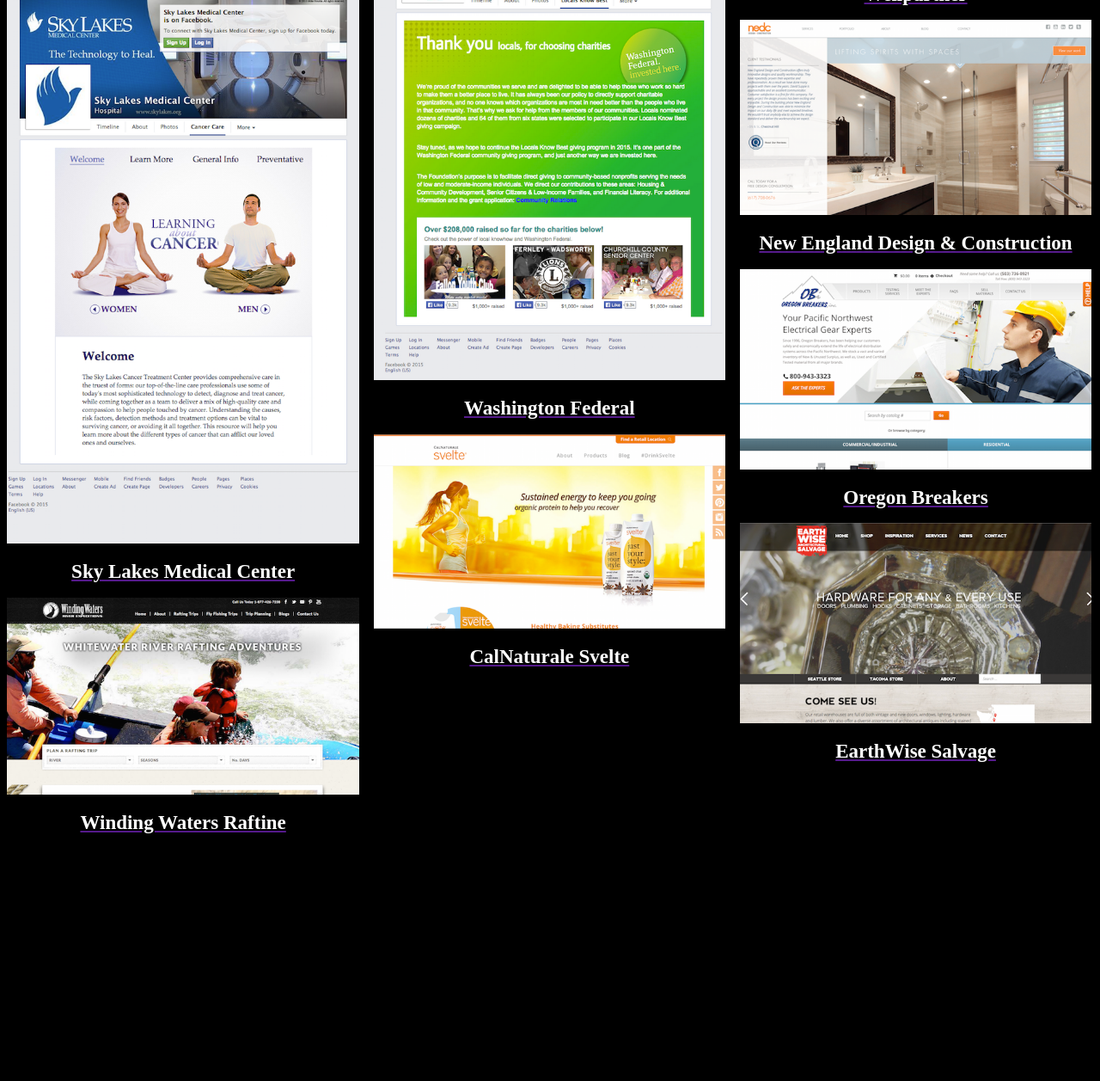
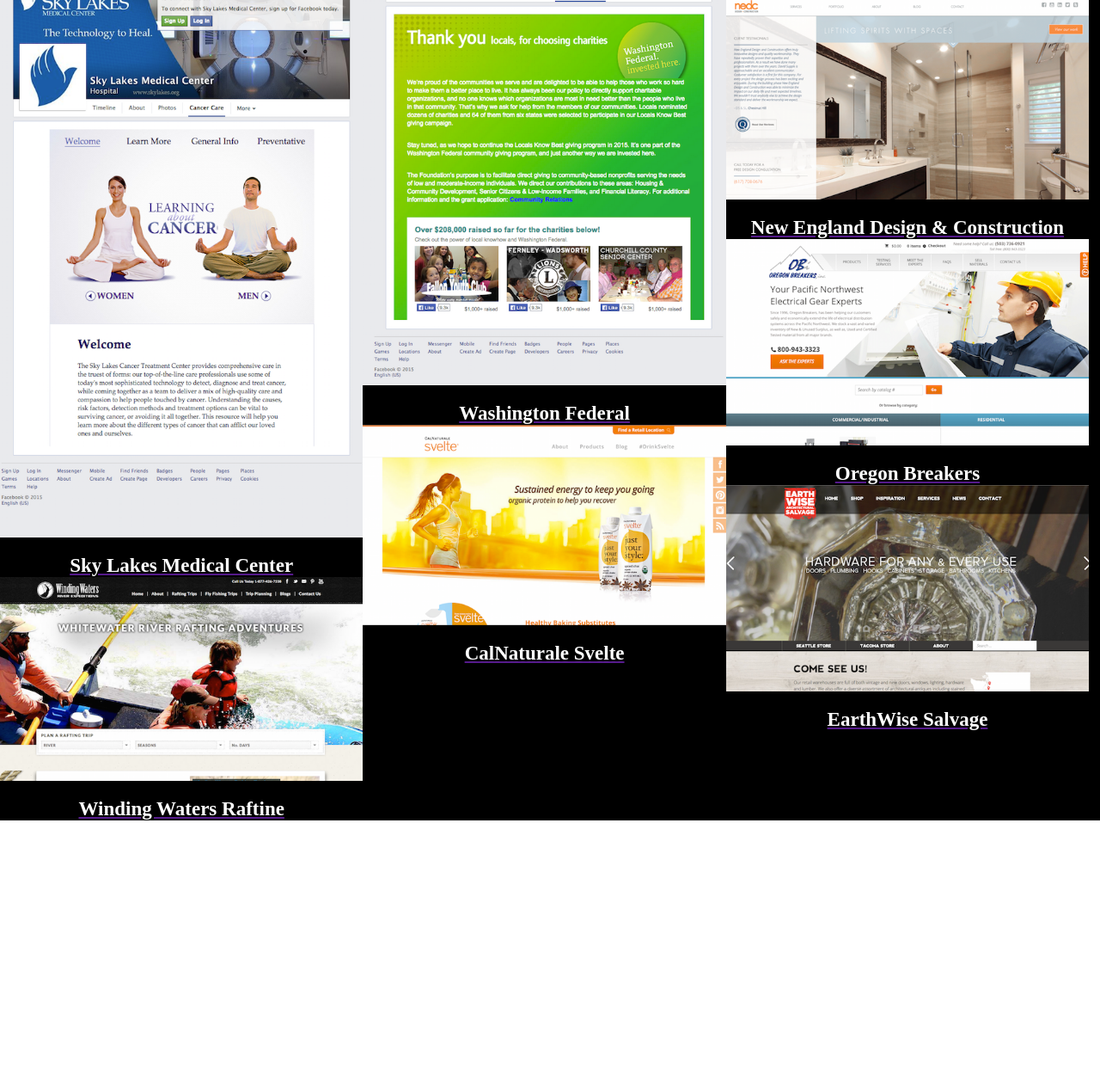
Before and after one commit to team3cord/SubtleDigital, a website: page public/index.html at #/portfolio in a window 1280 px wide. Shown: the part 862-2119 px from the top of the page at 86% size. After the commit the page ends 1816 px from the top, so only its background shows below. Drawn offline with nearby package versions, Linux system fonts and the light colour scheme; some packages are replaced by stand-ins of ours.

Commit message:
Used masonry instead of ng-masonry.

```diff
--- a/public/app.js
+++ b/public/app.js
@@ -1,8 +1,8 @@
 angular
    .module('SubDig', [
       'ngRoute',
-      'ngResource',
-      'wu.masonry'
+      'ngResource'
+      //'wu.masonry'
    ]);
 angular
    .module('SubDig')
@@ -46,14 +46,16 @@
    }]);
 
 //angular
-//   .directive('showProject', function(){
+ //  .directive('showProject', function(){
  //     return {
-   //      restrict: 'A',
-     //    templateUrl : function(elem, attr){
-       //     return 'partials/'+attr.type+'.html';
+ //        link: function($scope, element, attrs){
+ //           var msnry = new Masonry ( element, {
+ //              itemSelector: '.masonry-brick'
+ //           }
+//
  //        }
-  //    }
-  // });
+ //     }
+ //  });
 
 
 angular
--- a/public/index.html
+++ b/public/index.html
@@ -24,15 +24,7 @@
    </header>
 
 </div>
-<!-- <div ng-controller="NavCtrl as nav">
-   <header>
-      {{nav.menu}}
-      <nav class="port-nav">
-         <a class="logo" href="/#/">Subtle <span class="dig">Digital</span></a>
-      </nav>
 
-   </header>
-</div> -->
 
 <!-- Add your site or application content here -->
 <div ng-view></div>
@@ -52,7 +44,6 @@
 <script src="/js/lib/imagesloaded/imagesloaded.js"></script>
 <script src="/js/lib/angular/angular.js"></script>
 <script src="/js/lib/angular-resource/angular-resource.js"></script>
-<script src="/js/lib/angular-masonry/angular-masonry.js"></script>
 <script src="https://ajax.googleapis.com/ajax/libs/angularjs/1.2.7/angular-route.js"></script>
 
 <script src="/app.js"></script>
--- a/public/js/ng/controllers/module.js
+++ b/public/js/ng/controllers/module.js
@@ -1,6 +1,6 @@
 angular
    .module('SubDig', [
       'ngRoute',
-      'ngResource',
-      'wu.masonry'
+      'ngResource'
+      //'wu.masonry'
    ]);
--- a/public/partials/portfolio.html
+++ b/public/partials/portfolio.html
@@ -44,68 +44,78 @@
          </div>
 
          </div>
-   <masonry class="mason">
-      <section class="masonry-brick" >
+   <div id="container" class="mason">
+      <section class="masonbrick" >
          <a href="" ng-click="main.active = 'full'"  >
             <img ng-src="/assets/imgs/fullpixel.png">
             <h3>FullPixel</h3>
          </a>
-      </section><section class="masonry-brick" >
+      </section>
+      <section class="masonbrick" >
          <a href="" ng-click="main.active = 'tof'"  >
             <img ng-src="/assets/imgs/tofurky.png">
             <h3>Tofurky</h3>
          </a>
-      </section><section class="masonry-brick" >
+      </section><section class="masonbrick" >
          <a href="" ng-click="main.active = 'is'"  >
             <img ng-src="/assets/imgs/intelliskin.png">
             <h3>Intelliskin</h3>
          </a>
-      </section><section class="masonry-brick" >
+      </section><section class="masonbrick" >
          <a href="" ng-click="main.active = 'tjf'"  >
             <img ng-src="/assets/imgs/juniperfund.png">
             <h3>The Juniper Fund</h3>
          </a>
-      </section><section class="masonry-brick" >
+      </section><section class="masonbrick" >
          <a href="" ng-click="main.active = 'wp'"  >
             <img ng-src="/assets/imgs/wellpartner.png">
             <h3>Wellpartner</h3>
          </a>
-      </section><section class="masonry-brick" >
+      </section><section class="masonbrick" >
          <a href="" ng-click="main.active = 'wafed'"  >
             <img ng-src="/assets/imgs/wafed.png">
             <h3>Washington Federal</h3>
          </a>
-      </section><section class="masonry-brick" >
+      </section><section class="masonbrick" >
          <a href="" ng-click="main.active = 'slc'"  >
             <img ng-src="/assets/imgs/skylakesc.png">
             <h3>Sky Lakes Medical Center</h3>
          </a>
-      </section><section class="masonry-brick" >
+      </section><section class="masonbrick" >
          <a href="" ng-click="main.active = 'nedc'"  >
             <img ng-src="/assets/imgs/nedc.png">
             <h3>New England Design & Construction</h3>
          </a>
-      </section><section class="masonry-brick" >
+      </section><section class="masonbrick" >
          <a href="" ng-click="main.active = 'orb'"  >
             <img ng-src="/assets/imgs/orbreakers.png">
             <h3>Oregon Breakers</h3>
          </a>
-      </section><section class="masonry-brick" >
+      </section><section class="masonbrick" >
          <a href="" ng-click="main.active = 'cns'"  >
             <img ng-src="/assets/imgs/svelte.png">
             <h3>CalNaturale Svelte</h3>
          </a>
-      </section><section class="masonry-brick" >
+      </section><section class="masonbrick" >
          <a href="" ng-click="main.active = 'ews'"  >
             <img ng-src="/assets/imgs/earthwise.png">
             <h3>EarthWise Salvage</h3>
          </a>
       </section>
-      <section class="masonry-brick" >
+      <section class="masonbrick" >
          <a href="" ng-click="main.active = 'wwr'"  >
             <img ng-src="/assets/imgs/windingwaters.png">
             <h3>Winding Waters Raftine</h3>
          </a>
       </section>
-   </masonry>
+   </div>
 </div>
+<script>
+   var container = document.querySelector('#container'),
+       msnry;
+       imagesLoaded(container,function(){
+          msnry = new Masonry(container, {
+             itemSelector: '.masonbrick'
+          })
+       });
+</script>
--- a/public/style.css
+++ b/public/style.css
@@ -106,9 +106,6 @@
     display: block;
     float: left;
     width: 100%; }
-  .main-grid section {
-    width: 32%;
-    margin: .65%; }
   .main-grid section img {
     display: block;
     float: left;
@@ -120,6 +117,11 @@
     text-align: center;
     color: #FFFFFF; }
 
+.masonbrick {
+  display: block;
+  float: left;
+  width: 33%; }
+
 .sd-project {
   display: block;
   float: left;
--- a/public/stylesheets/portfolio.scss
+++ b/public/stylesheets/portfolio.scss
@@ -23,8 +23,6 @@
     width: 100%;
   }
   section {
-    width: 32%;
-    margin: .65%;
     img {
       display: block;
       float: left;
@@ -40,6 +38,11 @@
   }
 
 }
+.masonbrick {
+  display: block;
+  float: left;
+  width: 33%;
+}
 .sd-project {
   display: block;
   float: left;
```
Also changed, not shown: public/js/ng/directives/project.dir.js (+8 -6 lines). Lines whose indentation alone changed are shown as unchanged.
